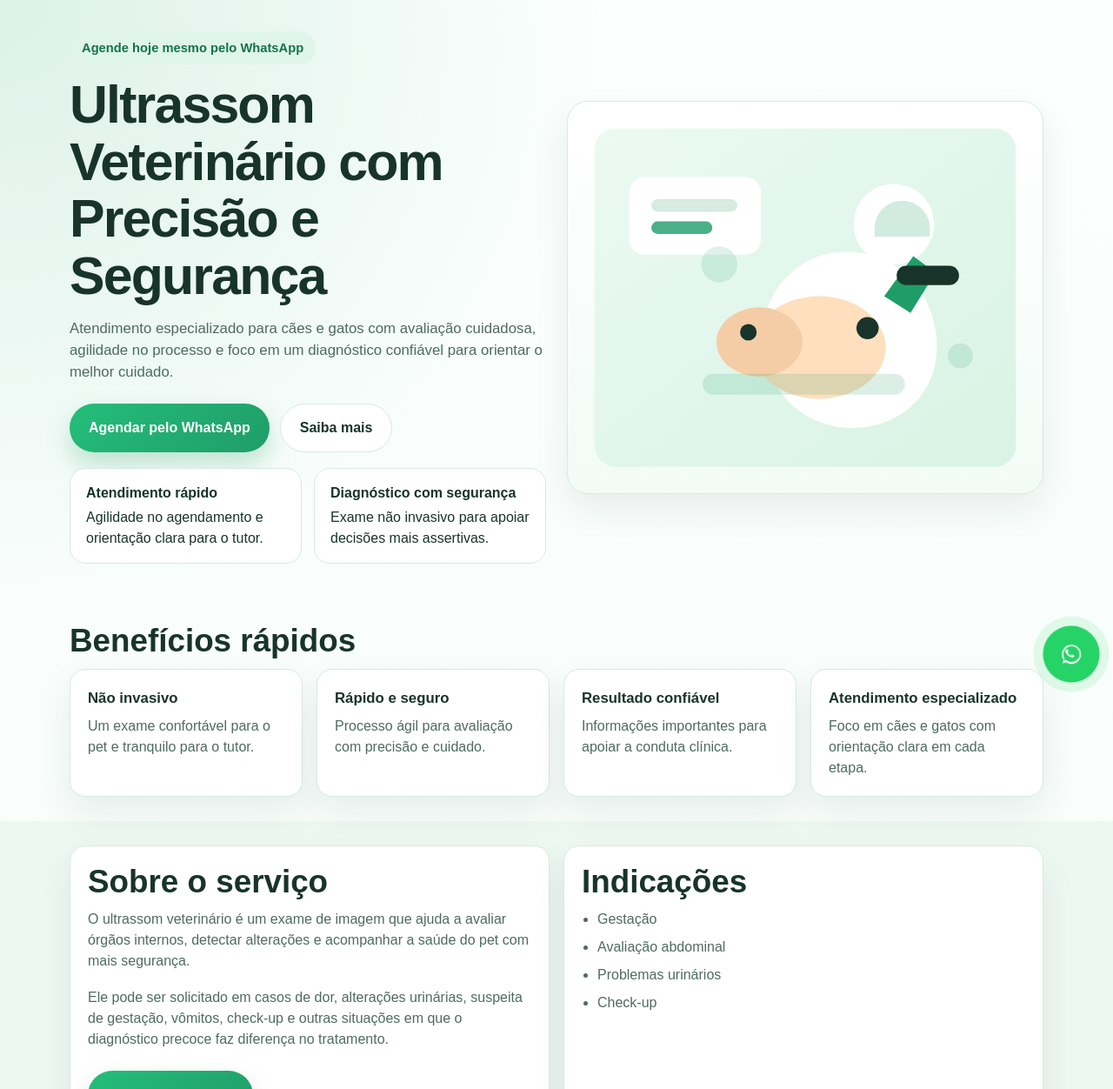
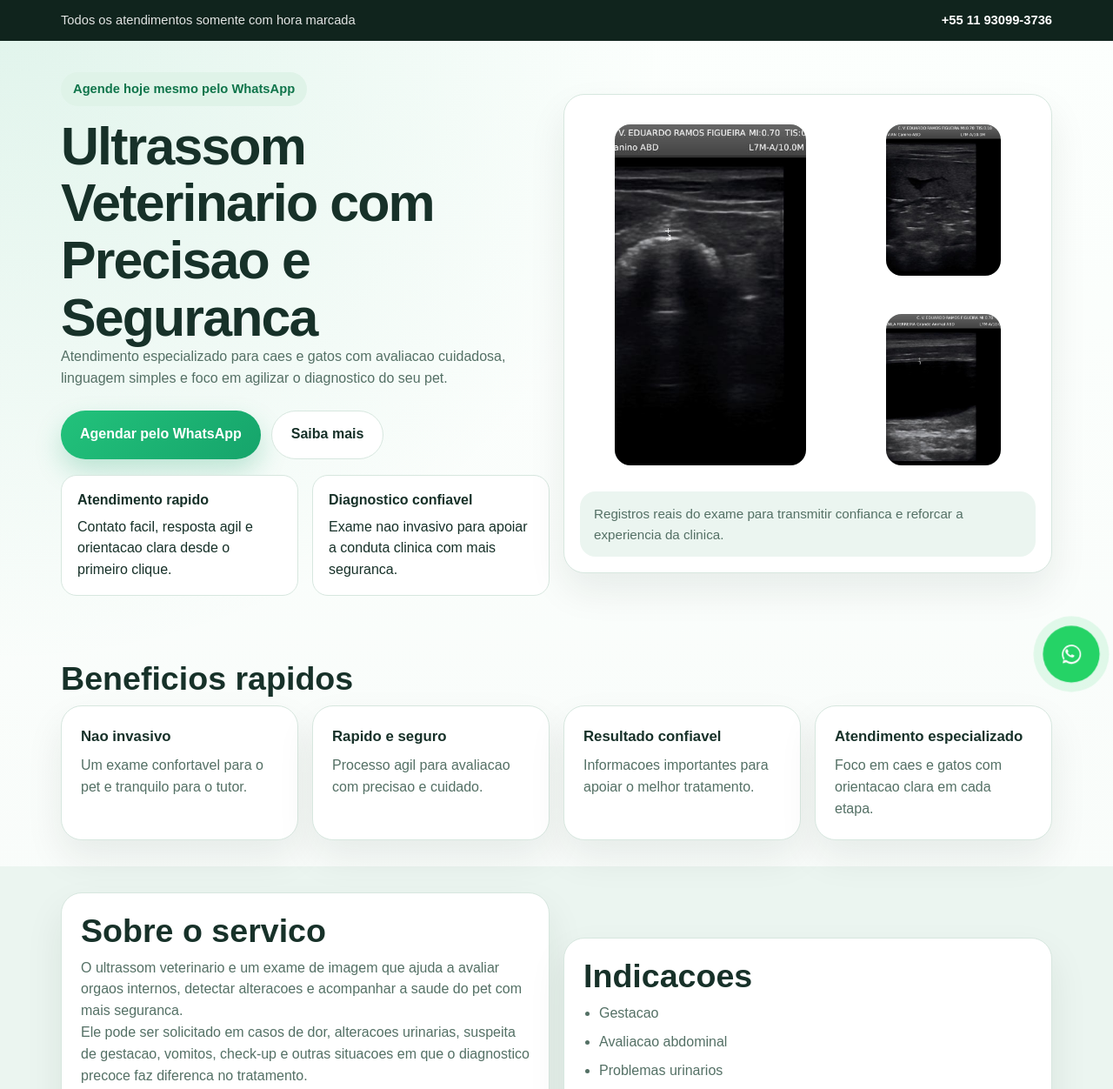
Before and after one commit to OfSilvaa/PetsSaudeAnimal, a plain HTML site: page index.html in a window 1280 px wide. Shown: the top 1252 px of the page at 87% size. Drawn offline with Linux system fonts and the light colour scheme.

Commit message:
Add files via upload

```diff
--- a/index.html
+++ b/index.html
@@ -3,27 +3,26 @@
 <head>
   <meta charset="UTF-8">
   <meta name="viewport" content="width=device-width, initial-scale=1.0">
-  <title>Ultrassom Veterinário | Agendamento pelo WhatsApp</title>
+  <title>Ultrassom Veterinario | Pets Saude Animal</title>
   <meta
     name="description"
-    content="Ultrassom veterinário com precisão e segurança para cães e gatos. Agende agora pelo WhatsApp."
+    content="Ultrassom veterinario com precisao e seguranca para caes e gatos. Agende agora pelo WhatsApp."
   >
   <style>
     :root {
-      --bg: #f5fbf8;
+      --bg: #f3f7f5;
       --surface: #ffffff;
-      --surface-soft: #eef8f3;
-      --text: #18342a;
-      --muted: #4f6b61;
-      --primary: #1f9d69;
-      --primary-dark: #15734c;
-      --accent: #dff5e9;
-      --border: #d6ebe1;
-      --shadow: 0 18px 40px rgba(24, 52, 42, 0.08);
+      --surface-soft: #ebf5f0;
+      --text: #173129;
+      --muted: #547065;
+      --primary: #16a46b;
+      --primary-dark: #10754b;
+      --border: #d7e7df;
+      --dark: #10241d;
+      --shadow: 0 20px 44px rgba(16, 36, 29, 0.08);
       --radius-lg: 24px;
       --radius-md: 18px;
-      --radius-sm: 14px;
-      --container: 1120px;
+      --container: 1140px;
     }
 
     * {
@@ -39,15 +38,9 @@
       font-family: Arial, Helvetica, sans-serif;
       color: var(--text);
       background:
-        radial-gradient(circle at top left, rgba(31, 157, 105, 0.14), transparent 28%),
-        linear-gradient(180deg, #fbfffd 0%, var(--bg) 100%);
-      line-height: 1.5;
-    }
-
-    img,
-    svg {
-      display: block;
-      max-width: 100%;
+        radial-gradient(circle at top left, rgba(22, 164, 107, 0.12), transparent 24%),
+        linear-gradient(180deg, #fcfffd 0%, var(--bg) 100%);
+      line-height: 1.55;
     }
 
     a {
@@ -55,35 +48,9 @@
       text-decoration: none;
     }
 
-    .container {
-      width: min(calc(100% - 32px), var(--container));
-      margin: 0 auto;
-    }
-
-    .section {
-      padding: 28px 0;
-    }
-
-    .hero {
-      padding: 20px 0 28px;
-    }
-
-    .hero-wrap {
-      display: grid;
-      gap: 24px;
-      align-items: center;
-    }
-
-    .badge {
-      display: inline-flex;
-      align-items: center;
-      gap: 8px;
-      padding: 8px 14px;
-      border-radius: 999px;
-      background: var(--accent);
-      color: var(--primary-dark);
-      font-size: 0.92rem;
-      font-weight: 700;
+    img {
+      display: block;
+      max-width: 100%;
     }
 
     h1,
@@ -93,6 +60,59 @@
       margin: 0;
     }
 
+    .container {
+      width: min(calc(100% - 32px), var(--container));
+      margin: 0 auto;
+    }
+
+    .topbar {
+      background: var(--dark);
+      color: rgba(255, 255, 255, 0.88);
+      font-size: 0.92rem;
+    }
+
+    .topbar-wrap {
+      display: flex;
+      flex-direction: column;
+      gap: 8px;
+      padding: 12px 0;
+    }
+
+    .topbar a {
+      color: #ffffff;
+      font-weight: 700;
+    }
+
+    .section {
+      padding: 30px 0;
+    }
+
+    .hero {
+      padding: 22px 0 34px;
+    }
+
+    .hero-wrap,
+    .two-col,
+    .cards,
+    .gallery-grid,
+    .testimonials,
+    .contact-grid,
+    .stats {
+      display: grid;
+      gap: 16px;
+    }
+
+    .badge {
+      display: inline-flex;
+      align-items: center;
+      padding: 8px 14px;
+      border-radius: 999px;
+      background: #dff3e8;
+      color: var(--primary-dark);
+      font-size: 0.92rem;
+      font-weight: 700;
+    }
+
     h1 {
       margin-top: 14px;
       font-size: clamp(2rem, 5vw, 3.8rem);
@@ -100,11 +120,26 @@
       letter-spacing: -0.03em;
     }
 
-    .hero p {
-      margin-top: 14px;
-      max-width: 620px;
+    .section-title {
+      margin-bottom: 10px;
+      font-size: clamp(1.6rem, 3vw, 2.35rem);
+      line-height: 1.12;
+    }
+
+    .section-intro,
+    .hero-text p,
+    .card p,
+    .card li,
+    .testimonial p,
+    .contact-item a,
+    .contact-item span,
+    .hero-note {
       color: var(--muted);
-      font-size: 1.05rem;
+    }
+
+    .hero-text p,
+    .section-intro {
+      max-width: 690px;
     }
 
     .cta-row {
@@ -118,13 +153,12 @@
       display: inline-flex;
       align-items: center;
       justify-content: center;
-      gap: 10px;
       min-height: 56px;
       padding: 14px 22px;
       border-radius: 999px;
       font-weight: 700;
       text-align: center;
-      transition: transform 0.2s ease, box-shadow 0.2s ease, background 0.2s ease;
+      transition: transform 0.2s ease, box-shadow 0.2s ease;
     }
 
     .button:hover,
@@ -133,28 +167,70 @@
     }
 
     .button-primary {
-      background: linear-gradient(135deg, #24be7a 0%, var(--primary) 100%);
-      color: #fff;
-      box-shadow: 0 14px 28px rgba(31, 157, 105, 0.25);
+      background: linear-gradient(135deg, #22c27b 0%, var(--primary) 100%);
+      color: #ffffff;
+      box-shadow: 0 14px 30px rgba(22, 164, 107, 0.25);
     }
 
     .button-secondary {
-      background: var(--surface);
+      background: #ffffff;
+      color: var(--text);
       border: 1px solid var(--border);
-      color: var(--text);
     }
 
-    .hero-card {
-      padding: 18px;
-      background: linear-gradient(180deg, #ffffff 0%, #f2fbf6 100%);
+    .hero-card,
+    .card,
+    .testimonial {
+      background: var(--surface);
       border: 1px solid var(--border);
       border-radius: var(--radius-lg);
       box-shadow: var(--shadow);
     }
 
+    .hero-card {
+      padding: 18px;
+    }
+
+    .hero-media {
+      display: grid;
+      grid-template-columns: 1.2fr 0.85fr;
+      gap: 12px;
+    }
+
+    .hero-main-image,
+    .hero-side-image,
+    .gallery-image {
+      overflow: hidden;
+      border-radius: 18px;
+      background: #dfe9e4;
+    }
+
+    .hero-main-image {
+      min-height: 360px;
+      grid-row: span 2;
+    }
+
+    .hero-side-image {
+      min-height: 174px;
+    }
+
+    .hero-main-image img,
+    .hero-side-image img,
+    .gallery-image img {
+      width: 100%;
+      height: 100%;
+      object-fit: cover;
+    }
+
+    .hero-note {
+      margin-top: 14px;
+      padding: 14px 16px;
+      border-radius: var(--radius-md);
+      background: var(--surface-soft);
+      font-size: 0.95rem;
+    }
+
     .stats {
-      display: grid;
-      gap: 14px;
       margin-top: 18px;
     }
 
@@ -165,48 +241,21 @@
       border-radius: var(--radius-md);
     }
 
-    .stat strong {
+    .stat strong,
+    .contact-item strong {
       display: block;
-      margin-bottom: 4px;
+      margin-bottom: 6px;
       font-size: 1rem;
     }
 
-    .cards,
-    .two-col,
-    .testimonials {
-      display: grid;
-      gap: 16px;
-    }
-
-    .card {
-      padding: 20px;
-      background: var(--surface);
-      border: 1px solid var(--border);
-      border-radius: var(--radius-md);
-      box-shadow: var(--shadow);
+    .card,
+    .testimonial {
+      padding: 22px;
     }
 
     .card h3 {
       margin-bottom: 8px;
       font-size: 1.05rem;
-    }
-
-    .card p,
-    .card li,
-    .section-intro,
-    .testimonial p {
-      color: var(--muted);
-    }
-
-    .section-title {
-      margin-bottom: 10px;
-      font-size: clamp(1.6rem, 3vw, 2.3rem);
-      line-height: 1.15;
-    }
-
-    .section-intro {
-      max-width: 720px;
-      margin-bottom: 18px;
     }
 
     ul {
@@ -222,13 +271,8 @@
       background: var(--surface-soft);
     }
 
-    .testimonial {
-      position: relative;
-      padding: 22px;
-      background: var(--surface);
-      border: 1px solid var(--border);
-      border-radius: var(--radius-md);
-      box-shadow: var(--shadow);
+    .gallery-image {
+      aspect-ratio: 4 / 3;
     }
 
     .testimonial strong {
@@ -237,16 +281,12 @@
       font-size: 0.96rem;
     }
 
-    .final-cta {
-      padding-bottom: 88px;
-    }
-
     .cta-box {
-      padding: 26px;
-      background: linear-gradient(135deg, #18342a 0%, #285946 100%);
-      color: #fff;
+      padding: 28px;
+      background: linear-gradient(135deg, #153228 0%, #285544 100%);
+      color: #ffffff;
       border-radius: var(--radius-lg);
-      box-shadow: 0 24px 48px rgba(24, 52, 42, 0.18);
+      box-shadow: 0 24px 50px rgba(16, 36, 29, 0.18);
     }
 
     .cta-box p {
@@ -254,10 +294,15 @@
       color: rgba(255, 255, 255, 0.84);
     }
 
-    .cta-box .button-secondary {
-      background: #fff;
-      color: var(--primary-dark);
-      border: 0;
+    .footer {
+      padding: 22px 0 94px;
+      background: var(--dark);
+      color: rgba(255, 255, 255, 0.8);
+    }
+
+    .footer strong,
+    .footer a {
+      color: #ffffff;
     }
 
     .whatsapp-float {
@@ -272,7 +317,7 @@
       align-items: center;
       justify-content: center;
       background: #25d366;
-      color: #fff;
+      color: #ffffff;
       box-shadow: 0 16px 32px rgba(37, 211, 102, 0.35);
       animation: pulse 2.2s infinite;
     }
@@ -311,22 +356,30 @@
     }
 
     @media (min-width: 720px) {
+      .topbar-wrap {
+        flex-direction: row;
+        align-items: center;
+        justify-content: space-between;
+      }
+
       .hero {
-        padding: 36px 0 40px;
+        padding: 36px 0 44px;
       }
 
       .hero-wrap,
       .two-col {
         grid-template-columns: repeat(2, minmax(0, 1fr));
+        align-items: center;
       }
 
-      .cards {
+      .stats,
+      .testimonials,
+      .contact-grid {
         grid-template-columns: repeat(2, minmax(0, 1fr));
       }
 
-      .testimonials,
-      .stats {
-        grid-template-columns: repeat(2, minmax(0, 1fr));
+      .gallery-grid {
+        grid-template-columns: repeat(3, minmax(0, 1fr));
       }
 
       .cta-box {
@@ -341,21 +394,32 @@
       .cards {
         grid-template-columns: repeat(4, minmax(0, 1fr));
       }
+
+      .contact-grid {
+        grid-template-columns: repeat(3, minmax(0, 1fr));
+      }
     }
   </style>
 </head>
 <body>
+  <div class="topbar">
+    <div class="container topbar-wrap">
+      <span>Todos os atendimentos somente com hora marcada</span>
+      <a href="tel:+5511930993736">+55 11 93099-3736</a>
+    </div>
+  </div>
+
   <main>
     <section class="hero">
       <div class="container hero-wrap">
-        <div>
+        <div class="hero-text">
           <span class="badge">Agende hoje mesmo pelo WhatsApp</span>
-          <h1>Ultrassom Veterinário com Precisão e Segurança</h1>
-          <p>Atendimento especializado para cães e gatos com avaliação cuidadosa, agilidade no processo e foco em um diagnóstico confiável para orientar o melhor cuidado.</p>
+          <h1>Ultrassom Veterinario com Precisao e Seguranca</h1>
+          <p>Atendimento especializado para caes e gatos com avaliacao cuidadosa, linguagem simples e foco em agilizar o diagnostico do seu pet.</p>
           <div class="cta-row">
             <a
               class="button button-primary"
-              href="https://wa.me/SEUNUMERO?text=Ol%C3%A1%2C%20gostaria%20de%20agendar%20um%20ultrassom%20para%20meu%20pet"
+              href="https://wa.me/5511930993736?text=Ol%C3%A1%2C%20gostaria%20de%20agendar%20um%20ultrassom%20para%20meu%20pet"
               target="_blank"
               rel="noopener noreferrer"
             >
@@ -365,65 +429,54 @@
           </div>
           <div class="stats">
             <div class="stat">
-              <strong>Atendimento rápido</strong>
-              <span>Agilidade no agendamento e orientação clara para o tutor.</span>
+              <strong>Atendimento rapido</strong>
+              <span>Contato facil, resposta agil e orientacao clara desde o primeiro clique.</span>
             </div>
             <div class="stat">
-              <strong>Diagnóstico com segurança</strong>
-              <span>Exame não invasivo para apoiar decisões mais assertivas.</span>
+              <strong>Diagnostico confiavel</strong>
+              <span>Exame nao invasivo para apoiar a conduta clinica com mais seguranca.</span>
             </div>
           </div>
         </div>
 
-        <div class="hero-card" aria-label="Imagem ilustrativa do atendimento veterinário">
-          <svg viewBox="0 0 640 520" role="img" aria-labelledby="hero-svg-title">
-            <title id="hero-svg-title">Ilustração leve de exame veterinário em pet</title>
-            <defs>
-              <linearGradient id="cardBg" x1="0%" y1="0%" x2="100%" y2="100%">
-                <stop offset="0%" stop-color="#ebfaf2"></stop>
-                <stop offset="100%" stop-color="#d8f3e4"></stop>
-              </linearGradient>
-            </defs>
-            <rect x="16" y="16" width="608" height="488" rx="30" fill="url(#cardBg)"></rect>
-            <rect x="66" y="86" width="190" height="112" rx="22" fill="#ffffff"></rect>
-            <rect x="98" y="118" width="124" height="18" rx="9" fill="#d6ebe1"></rect>
-            <rect x="98" y="150" width="88" height="18" rx="9" fill="#1f9d69" opacity="0.8"></rect>
-            <circle cx="448" cy="154" r="58" fill="#ffffff"></circle>
-            <path d="M420 160c0-22 18-40 40-40s40 18 40 40v12h-80z" fill="#1f9d69" opacity="0.2"></path>
-            <path d="M259 314c0-66 54-120 120-120 78 0 131 62 131 137 0 67-52 117-122 117-72 0-129-55-129-134z" fill="#ffffff"></path>
-            <ellipse cx="340" cy="332" rx="96" ry="74" fill="#ffdfbd"></ellipse>
-            <ellipse cx="254" cy="324" rx="62" ry="50" fill="#f4cda7"></ellipse>
-            <circle cx="238" cy="310" r="12" fill="#18342a"></circle>
-            <circle cx="410" cy="304" r="16" fill="#18342a"></circle>
-            <path d="M434 258l42-58 32 24-36 58z" fill="#1f9d69"></path>
-            <rect x="452" y="214" width="90" height="28" rx="14" fill="#18342a"></rect>
-            <rect x="172" y="370" width="292" height="30" rx="15" fill="#1f9d69" opacity="0.16"></rect>
-            <circle cx="196" cy="212" r="26" fill="#1f9d69" opacity="0.14"></circle>
-            <circle cx="544" cy="344" r="18" fill="#1f9d69" opacity="0.14"></circle>
-          </svg>
+        <div class="hero-card" aria-label="Galeria de exames veterinarios">
+          <div class="hero-media">
+            <figure class="hero-main-image">
+              <img src="assets/images/exam-01.jpeg" alt="Imagem de ultrassom veterinario abdominal">
+            </figure>
+            <figure class="hero-side-image">
+              <img src="assets/images/exam-02.jpeg" alt="Imagem de exame veterinario para avaliacao abdominal">
+            </figure>
+            <figure class="hero-side-image">
+              <img src="assets/images/exam-03.jpeg" alt="Imagem de ultrassom para diagnostico veterinario">
+            </figure>
+          </div>
+          <div class="hero-note">
+            Registros reais do exame para transmitir confianca e reforcar a experiencia da clinica.
+          </div>
         </div>
       </div>
     </section>
 
     <section class="section">
       <div class="container">
-        <h2 class="section-title">Benefícios rápidos</h2>
+        <h2 class="section-title">Beneficios rapidos</h2>
         <div class="cards">
           <article class="card">
-            <h3>Não invasivo</h3>
-            <p>Um exame confortável para o pet e tranquilo para o tutor.</p>
+            <h3>Nao invasivo</h3>
+            <p>Um exame confortavel para o pet e tranquilo para o tutor.</p>
           </article>
           <article class="card">
-            <h3>Rápido e seguro</h3>
-            <p>Processo ágil para avaliação com precisão e cuidado.</p>
+            <h3>Rapido e seguro</h3>
+            <p>Processo agil para avaliacao com precisao e cuidado.</p>
           </article>
           <article class="card">
-            <h3>Resultado confiável</h3>
-            <p>Informações importantes para apoiar a conduta clínica.</p>
+            <h3>Resultado confiavel</h3>
+            <p>Informacoes importantes para apoiar o melhor tratamento.</p>
           </article>
           <article class="card">
             <h3>Atendimento especializado</h3>
-            <p>Foco em cães e gatos com orientação clara em cada etapa.</p>
+            <p>Foco em caes e gatos com orientacao clara em cada etapa.</p>
           </article>
         </div>
       </div>
@@ -432,13 +485,13 @@
     <section class="section highlight" id="servico">
       <div class="container two-col">
         <div class="card">
-          <h2 class="section-title">Sobre o serviço</h2>
-          <p class="section-intro">O ultrassom veterinário é um exame de imagem que ajuda a avaliar órgãos internos, detectar alterações e acompanhar a saúde do pet com mais segurança.</p>
-          <p>Ele pode ser solicitado em casos de dor, alterações urinárias, suspeita de gestação, vômitos, check-up e outras situações em que o diagnóstico precoce faz diferença no tratamento.</p>
+          <h2 class="section-title">Sobre o servico</h2>
+          <p class="section-intro">O ultrassom veterinario e um exame de imagem que ajuda a avaliar orgaos internos, detectar alteracoes e acompanhar a saude do pet com mais seguranca.</p>
+          <p>Ele pode ser solicitado em casos de dor, alteracoes urinarias, suspeita de gestacao, vomitos, check-up e outras situacoes em que o diagnostico precoce faz diferenca no tratamento.</p>
           <div class="cta-row">
             <a
               class="button button-primary"
-              href="https://wa.me/SEUNUMERO?text=Ol%C3%A1%2C%20gostaria%20de%20agendar%20um%20ultrassom%20para%20meu%20pet"
+              href="https://wa.me/5511930993736?text=Ol%C3%A1%2C%20gostaria%20de%20agendar%20um%20ultrassom%20para%20meu%20pet"
               target="_blank"
               rel="noopener noreferrer"
             >
@@ -448,11 +501,11 @@
         </div>
 
         <div class="card">
-          <h2 class="section-title">Indicações</h2>
+          <h2 class="section-title">Indicacoes</h2>
           <ul>
-            <li>Gestação</li>
-            <li>Avaliação abdominal</li>
-            <li>Problemas urinários</li>
+            <li>Gestacao</li>
+            <li>Avaliacao abdominal</li>
+            <li>Problemas urinarios</li>
             <li>Check-up</li>
           </ul>
         </div>
@@ -461,24 +514,42 @@
 
     <section class="section">
       <div class="container">
+        <h2 class="section-title">Imagens do exame</h2>
+        <p class="section-intro">Alguns registros reais para reforcar a seriedade do atendimento e o cuidado durante a avaliacao ultrassonografica.</p>
+        <div class="gallery-grid">
+          <figure class="gallery-image">
+            <img src="assets/images/exam-04.jpeg" alt="Registro real de ultrassom veterinario">
+          </figure>
+          <figure class="gallery-image">
+            <img src="assets/images/exam-05.jpeg" alt="Imagem complementar de exame veterinario">
+          </figure>
+          <figure class="gallery-image">
+            <img src="assets/images/exam-03.jpeg" alt="Imagem clinica de ultrassom em pet">
+          </figure>
+        </div>
+      </div>
+    </section>
+
+    <section class="section">
+      <div class="container">
         <h2 class="section-title">Diferenciais</h2>
-        <p class="section-intro">Uma experiência objetiva, acolhedora e pensada para facilitar o agendamento e acelerar o cuidado com o seu pet.</p>
+        <p class="section-intro">Uma experiencia objetiva, acolhedora e pensada para facilitar o agendamento e acelerar o cuidado com o seu pet.</p>
         <div class="cards">
           <article class="card">
             <h3>Equipamento moderno</h3>
-            <p>Recursos atualizados para melhor visualização das estruturas avaliadas.</p>
+            <p>Recursos atualizados para melhor visualizacao das estruturas avaliadas.</p>
           </article>
           <article class="card">
             <h3>Profissional qualificado</h3>
-            <p>Atendimento técnico com atenção aos detalhes e à segurança do exame.</p>
+            <p>Atendimento tecnico com atencao aos detalhes e a seguranca do exame.</p>
           </article>
           <article class="card">
-            <h3>Laudo rápido</h3>
+            <h3>Laudo rapido</h3>
             <p>Mais agilidade para que o tratamento possa ser conduzido sem demora.</p>
           </article>
           <article class="card">
-            <h3>Atendimento ágil</h3>
-            <p>Contato fácil e botões sempre visíveis para converter em poucos cliques.</p>
+            <h3>Atendimento agil</h3>
+            <p>Contato direto com foco em conversao rapida pelo WhatsApp.</p>
           </article>
         </div>
       </div>
@@ -489,7 +560,7 @@
         <h2 class="section-title">O que os tutores dizem</h2>
         <div class="testimonials">
           <article class="testimonial">
-            <p>"Fui atendida com rapidez e consegui agendar pelo WhatsApp no mesmo dia. O exame foi tranquilo e passou muita confiança."</p>
+            <p>"Fui atendida com rapidez e consegui agendar pelo WhatsApp no mesmo dia. O exame foi tranquilo e passou muita confianca."</p>
             <strong>Mariana, tutora da Mel</strong>
           </article>
           <article class="testimonial">
@@ -500,16 +571,36 @@
       </div>
     </section>
 
-    <section class="section final-cta">
+    <section class="section">
+      <div class="container">
+        <h2 class="section-title">Contato</h2>
+        <div class="contact-grid">
+          <article class="card contact-item">
+            <strong>E-mail</strong>
+            <a href="mailto:contato@petssaudeanimal.com.br">contato@petssaudeanimal.com.br</a>
+          </article>
+          <article class="card contact-item">
+            <strong>Telefone</strong>
+            <a href="tel:+5511930993736">+55 11 93099-3736</a>
+          </article>
+          <article class="card contact-item">
+            <strong>Endereco</strong>
+            <span>Rua Sidnei, 363, Sao Paulo</span>
+          </article>
+        </div>
+      </div>
+    </section>
+
+    <section class="section">
       <div class="container">
         <div class="cta-box">
           <div>
-            <h2 class="section-title">Agende agora e cuide da saúde do seu pet</h2>
-            <p>Agende hoje mesmo pelo WhatsApp e tenha um atendimento rápido, seguro e direto.</p>
+            <h2 class="section-title">Agende agora e cuide da saude do seu pet</h2>
+            <p>Agende hoje mesmo pelo WhatsApp e tenha um atendimento rapido, seguro e direto.</p>
           </div>
           <a
             class="button button-secondary"
-            href="https://wa.me/SEUNUMERO?text=Ol%C3%A1%2C%20gostaria%20de%20agendar%20um%20ultrassom%20para%20meu%20pet"
+            href="https://wa.me/5511930993736?text=Ol%C3%A1%2C%20gostaria%20de%20agendar%20um%20ultrassom%20para%20meu%20pet"
             target="_blank"
             rel="noopener noreferrer"
           >
@@ -520,9 +611,16 @@
     </section>
   </main>
 
+  <footer class="footer">
+    <div class="container">
+      <strong>Pets Saude Animal</strong>
+      <p>Rua Sidnei, 363, Sao Paulo | <a href="mailto:contato@petssaudeanimal.com.br">contato@petssaudeanimal.com.br</a> | <a href="tel:+5511930993736">+55 11 93099-3736</a></p>
+    </div>
+  </footer>
+
   <a
     class="whatsapp-float"
-    href="https://wa.me/SEUNUMERO?text=Ol%C3%A1%2C%20gostaria%20de%20agendar%20um%20ultrassom%20para%20meu%20pet"
+    href="https://wa.me/5511930993736?text=Ol%C3%A1%2C%20gostaria%20de%20agendar%20um%20ultrassom%20para%20meu%20pet"
     target="_blank"
     rel="noopener noreferrer"
     aria-label="Agendar pelo WhatsApp"
```
Also changed, not shown: assets/images/exam-01.jpeg (added), assets/images/exam-02.jpeg (added), assets/images/exam-03.jpeg (added), assets/images/exam-04.jpeg (added), assets/images/exam-05.jpeg (added).
